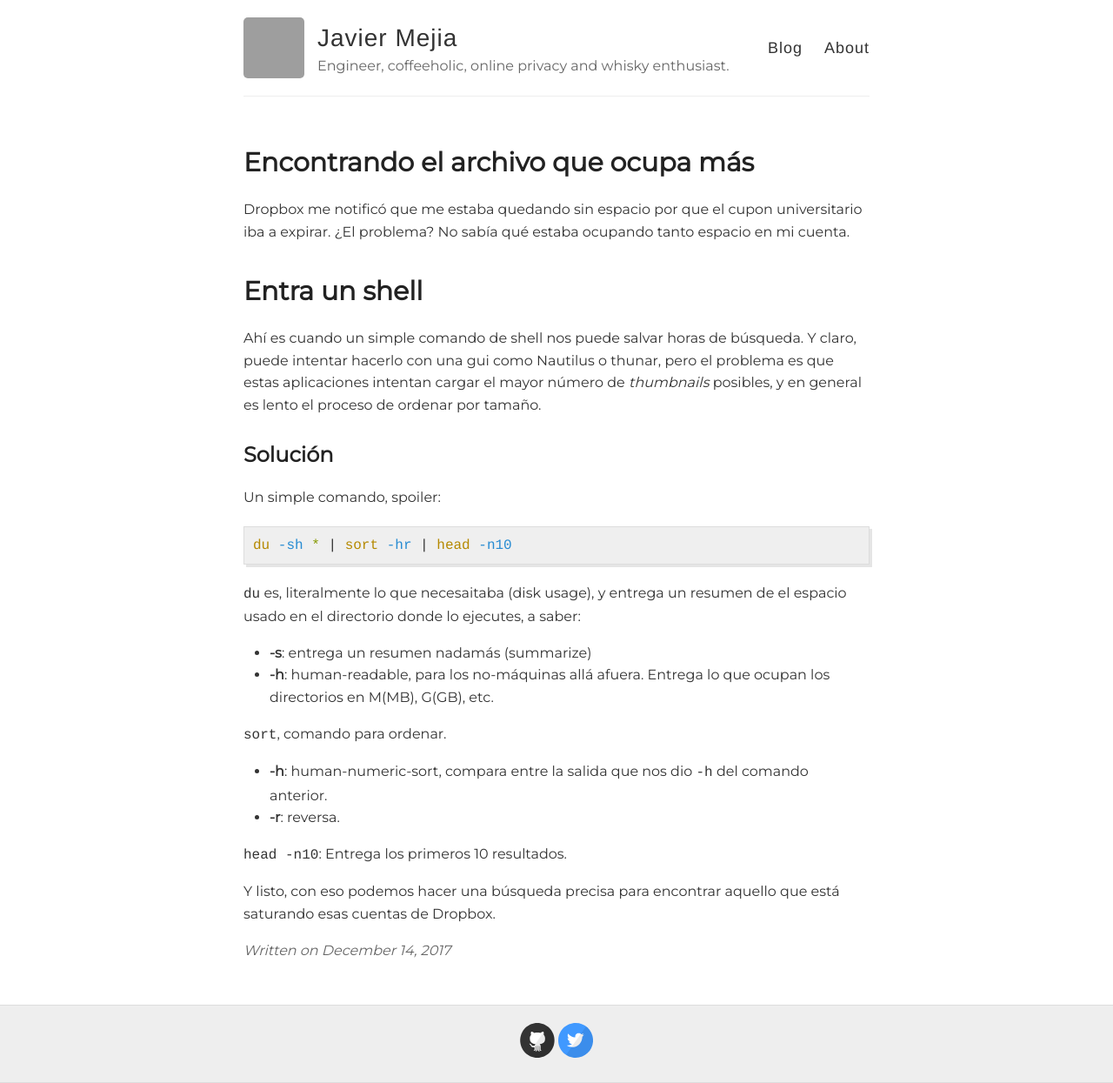
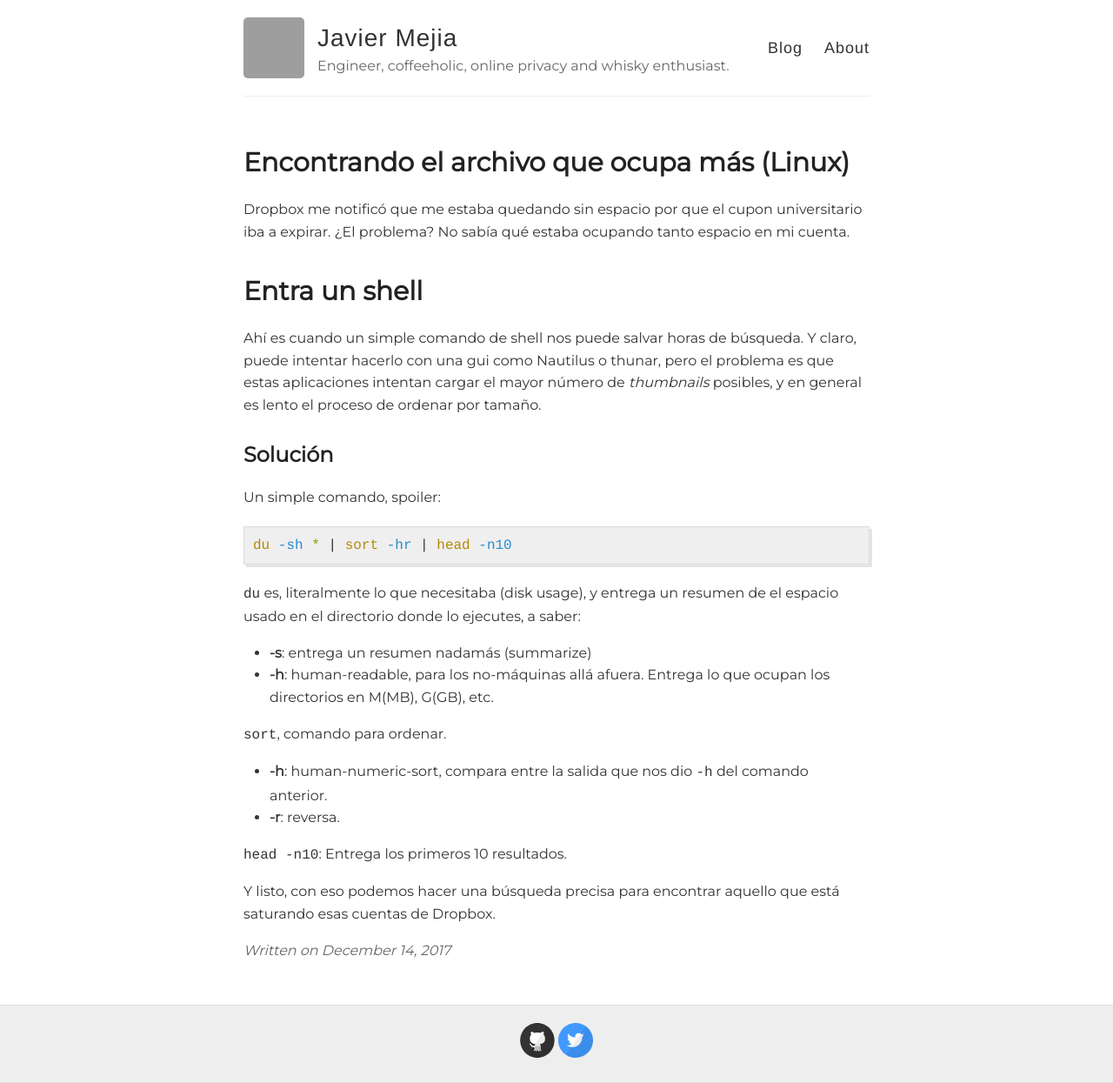
Before and after one commit to xavrb/xavrb.github.io, a Jekyll site: the page built from _posts/2017-12-14-the-heavier-not-the-better.md, in a window 1280 px wide. Shown: the whole page at 87% size. Built offline with Jekyll 4.4.1, drawn with Linux system fonts in a browser that asks for light colours; grey boxes are pictures that could not be loaded.

Commit message:
new post

```diff
--- a/_posts/2017-12-14-the-heavier-not-the-better.md
+++ b/_posts/2017-12-14-the-heavier-not-the-better.md
@@ -1,6 +1,6 @@
 ---
 layout: post
-title: Encontrando el archivo que ocupa más
+title: Encontrando el archivo que ocupa más (Linux)
 tags: [espacio, shell]
 ---
 
@@ -17,7 +17,7 @@ Un simple comando, spoiler:
 du -sh * | sort -hr | head -n10
 {% endhighlight %}
 
-`du` es, literalmente lo que necesaitaba (disk usage), y entrega un resumen de el espacio usado en el directorio donde lo ejecutes, a saber:
+`du` es, literalmente lo que necesitaba (disk usage), y entrega un resumen de el espacio usado en el directorio donde lo ejecutes, a saber:
 * **-s**: entrega un resumen nadamás (summarize)
 * **-h**: human-readable, para  los no-máquinas allá afuera. Entrega lo que ocupan los directorios en M(MB), G(GB), etc.
 
```
